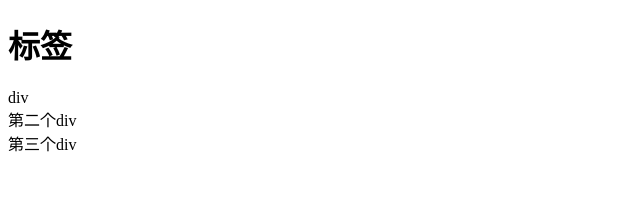
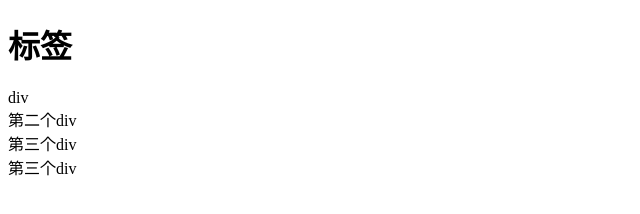
Before and after one commit to lzy1399203990/index1, a plain HTML site: page index.html in a window 1280 px wide. Shown: the full height of the page, 0-640 px from the left. Drawn offline with Linux system fonts and the light colour scheme.

Commit message:
Update index.html

```diff
--- a/index.html
+++ b/index.html
@@ -10,5 +10,6 @@
     <div>div</div>
     <div>第二个div</div>
     <div>第三个div</div>
+    <div>第三个div</div>
 </body>
 </html>
```
